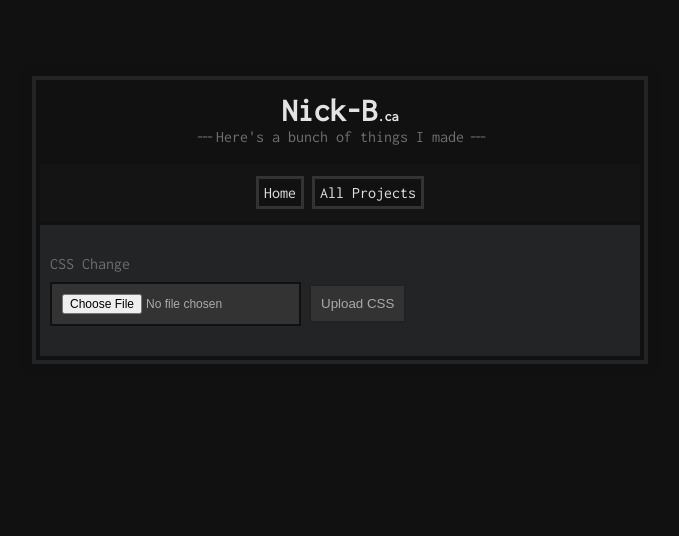
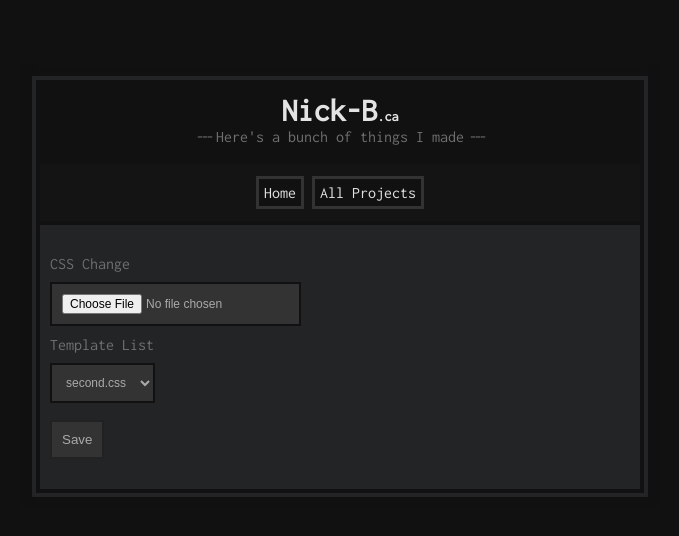
Before and after one commit to hogofwar/HomepageCMS, a Flask app: page /admin in a window 1280 px wide. Shown: the top 536 px of the page, without its empty margins (300-979 px from the left). Run offline with Flask 2, Linux system fonts and the light colour scheme.

Commit message:
Control panel can now change and upload css files

```diff
--- a/app/forms.py
+++ b/app/forms.py
@@ -1,7 +1,8 @@
 from flask.ext.wtf import Form
-from wtforms import FileField
+from wtforms import FileField, SelectField
 from wtforms.validators import DataRequired
 
 
-class CSSTemplate(Form):
-    template_change_box = FileField('CSS Change', validators=[DataRequired()])
+class AdminForm(Form):
+    template_change_box = FileField('CSS Change')
+    choice_list = SelectField('Template List', validators=[DataRequired()])
--- a/app/templates/admin.html
+++ b/app/templates/admin.html
@@ -1,13 +1,18 @@
 {% extends "base.html" %}
 {% block content %}
 
-	{% if form %}
+	{% if adminForm %}
 	<div class="admin-page">
-		<form method="post" enctype="multipart/form-data" class="form-admin" action="/uploadStylesheet">
-			{{ form.csrf_token }}
-			{{ form.template_change_box.label }} {{ form.template_change_box(class_="form-control") }}
-			<input type="submit" value="Upload CSS" class="submitButton">
+
+		<form method="post" enctype="multipart/form-data" class="form-admin" action="/adminAction">
+			{{ adminForm.csrf_token }}
+			{{ adminForm.template_change_box.label }} {{ adminForm.template_change_box(class_="form-control") }}
+			{{ adminForm.choice_list.label }} {{ adminForm.choice_list(class_="form-control") }}
+			<br /><br />
+			<input type="submit" value="Save" class="submitButton">
 		</form>
+
+
 	</div>
 	{% with messages = get_flashed_messages() %}
 		{% if messages %}
--- a/app/views.py
+++ b/app/views.py
@@ -1,8 +1,10 @@
 import os
+from os import listdir
+from os.path import isfile, join
 from flask import render_template, flash, redirect, request, url_for
 from werkzeug import secure_filename
 from app import app
-from .forms import CSSTemplate
+from .forms import AdminForm
 
 
 @app.route("/")
@@ -12,27 +14,52 @@ def index():
                            current_css=app.config['CURRENT_CSS'])
 
 
-@app.route("/admin", methods=['GET','POST'])
+@app.route("/admin", methods=['GET', 'POST'])
 def admin():
-    form = CSSTemplate()
+    # Lists all css files in the static/stylesheets folder
+    choices_list = (f for f in listdir('./app/static/stylesheets')
+                    if isfile(join('./app/static/stylesheets/', f)))
+    # Makes it into an array that wtforms can read
+    choices = []
+    for choice in choices_list:
+        choices.append((choice, choice))
+
+    # Create the admin form using the class made in forms.py
+    adminForm = AdminForm()
+    adminForm.choice_list.choices = choices
+
+    # Render the template
     return render_template("admin.html",
-                            title="Control Panel",
-                            current_css=app.config['CURRENT_CSS'],
-                            form=form)
+                           title="Control Panel",
+                           current_css=app.config['CURRENT_CSS'],
+                           adminForm=adminForm)
 
 
-@app.route("/uploadStylesheet", methods=['POST'])
+@app.route("/adminAction", methods=['POST'])
 def uploadStylesheet():
     try:
-        form = CSSTemplate()
-        file = request.files['template_change_box']
-        filename = secure_filename(file.filename)
-        if filename.rsplit('.', 1)[1] == "css":
-            if file:
-                file.save(os.path.join(app.config['CSS_UPLOAD_FOLDER'], filename))
-                flash("succesful upload")
-        else:
-            flash("that's not a css file")
+        # get the form so we can get its data and such
+        adminForm = AdminForm()
+
+        # If user has selected a file, upload it. Otherwise don't do anything
+        if adminForm.template_change_box.data.filename is not '':
+            file = request.files['template_change_box']
+            if file is not '':
+                filename = secure_filename(file.filename)
+                if filename.rsplit('.', 1)[1] == "css":
+                    if file:
+                        file.save(os.path.join(app.config['CSS_UPLOAD_FOLDER'],
+                                               filename))
+                        flash("succesful upload")
+                else:
+                    flash("that's not a css file")
+
+        # If the user has chosen a css file different from the current one,
+        # set the current one from the app config to the new one
+        if adminForm.choice_list.data is not app.config['CURRENT_CSS']:
+            app.config['CURRENT_CSS'] = adminForm.choice_list.data
+            flash('CSS Updated successfully')
+
     except Exception as err:
         flash("Error: " + str(err))
     return redirect(url_for('admin'))
```
